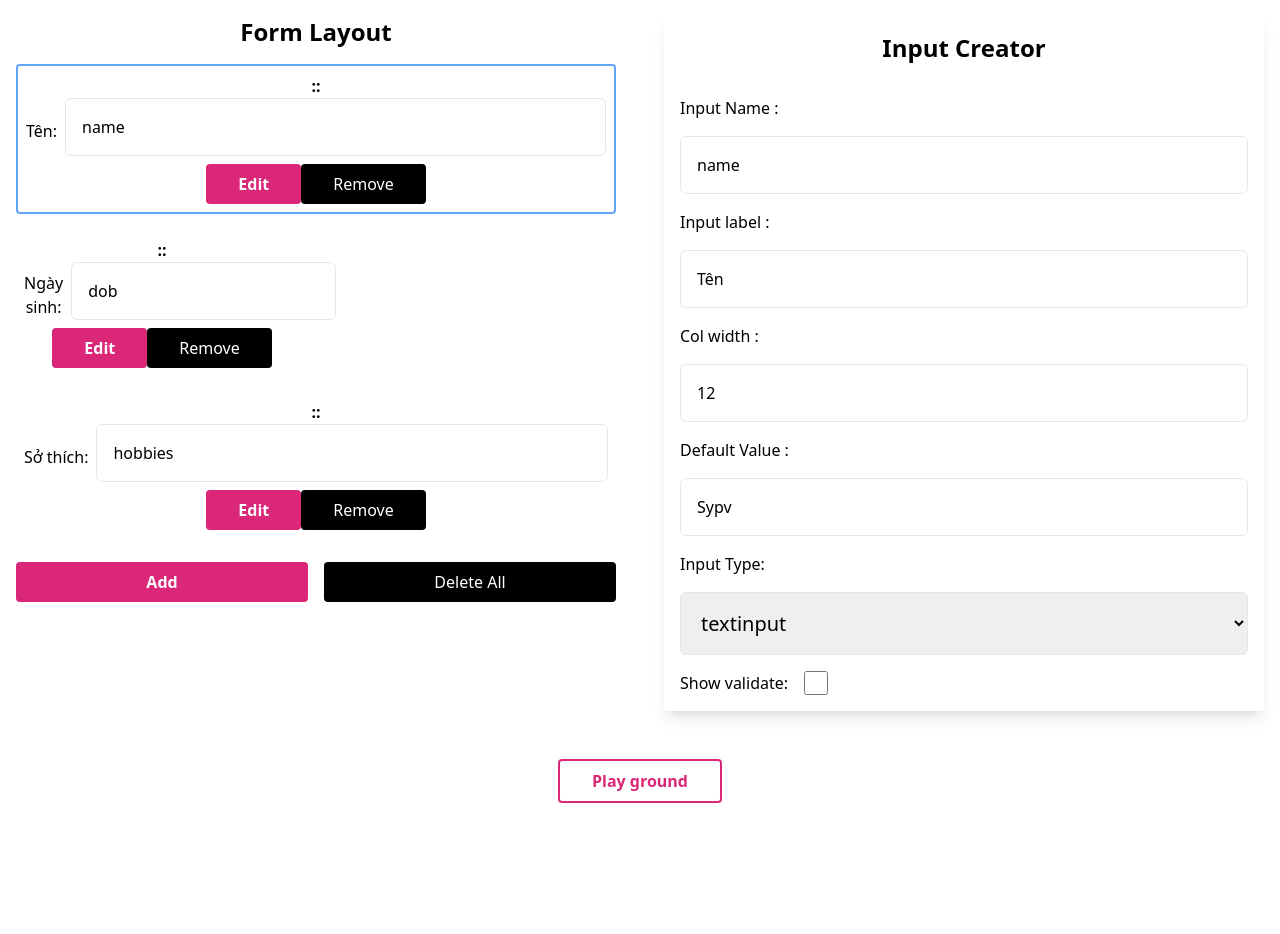
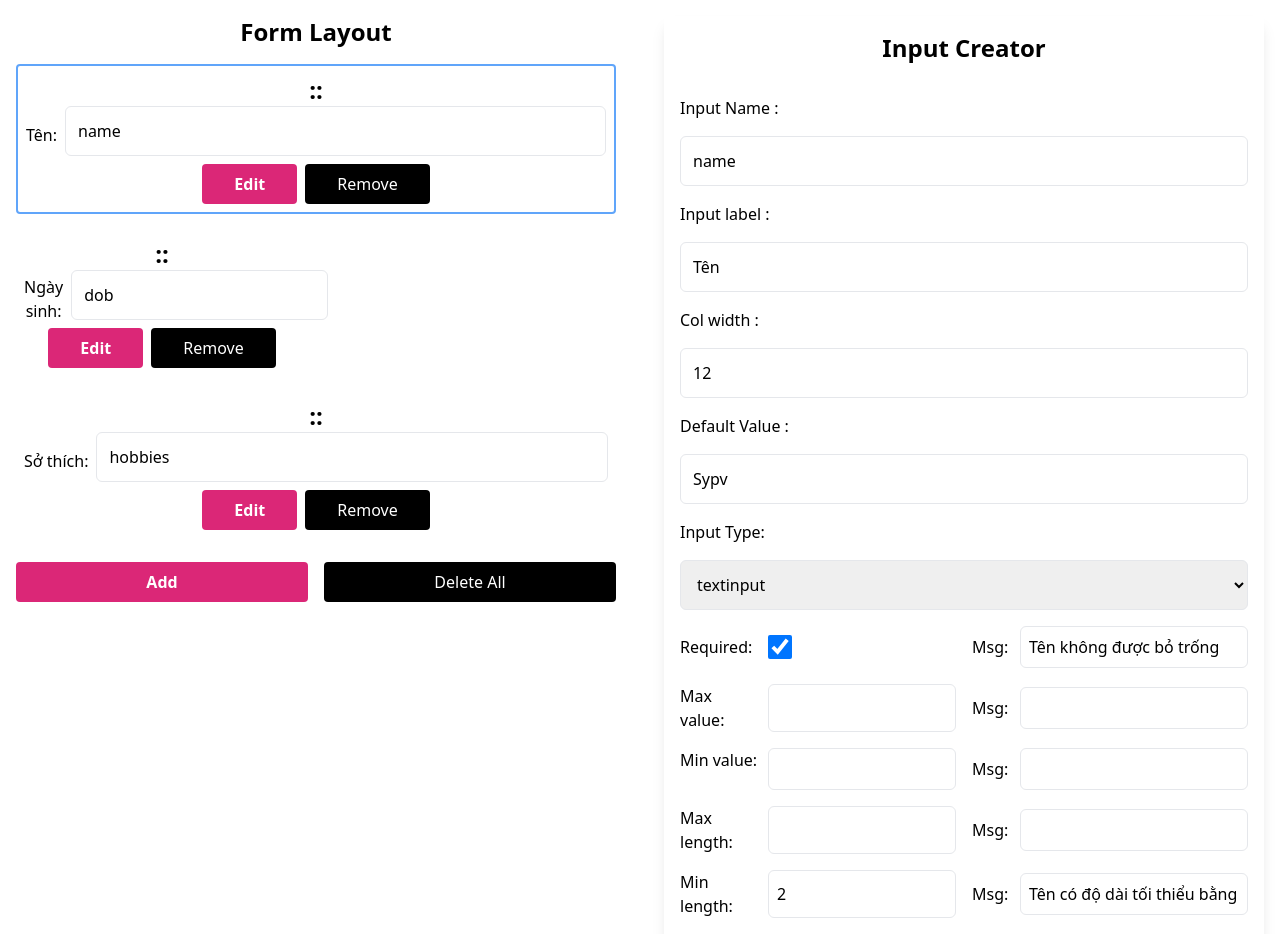
Before and after one commit to phungvansyhb/form_builder, a Next.js app: page /FormBuilder in a window 1280 px wide. Shown: the top 934 px of the page. Before the commit the page ends 803 px from the top, so only its background shows below. Built offline with nearby package versions, Linux system fonts and the light colour scheme.

Commit message:
create screem Playground

```diff
--- a/components/InputCreator.tsx
+++ b/components/InputCreator.tsx
@@ -1,7 +1,7 @@
-import React, { useContext, useState } from "react";
-import { InputType } from "zlib";
-import { FormBuilderContext } from "../pages/FormBuilder";
-import { InputConfig, TYPEINPUT } from "../typedef/formBuilderType";
+import React, {useContext, useState} from "react";
+import {InputType} from "zlib";
+import {FormBuilderContext} from "../pages/FormBuilder";
+import {InputConfig, TYPEINPUT} from "../typedef/formBuilderType";
 import HeaderTitle from "./HeaderTitle";
 
 type Props = {};
@@ -10,10 +10,15 @@ function RenderValidate({
                             title,
                             name,
                             isRequiredCheck,
+                            defaultValue,
+                            msg
+
                         }: {
     title: string;
     name: string;
     isRequiredCheck: boolean;
+    defaultValue: any | undefined
+    msg: string | undefined
 }) {
     return (
         <div className="flex-horizontal">
@@ -22,16 +27,16 @@ function RenderValidate({
                     {title}:
                 </label>
                 {isRequiredCheck ? (
-                    <input type="checkbox" name={name} className="w-6 h-6" />
+                    <input type="checkbox" name={name} className="w-6 h-6" checked={!!defaultValue}/>
                 ) : (
-                    <input type="input" className="small-input" name={name} />
+                    <input type="input" className="small-input flex-grow" name={name} defaultValue={defaultValue}/>
                 )}
             </div>
             <div className="w-1/2 flex gap-2 items-center">
-                <label htmlFor={`${"msg" + name}`} className="w-20">
+                <label htmlFor={`${"msg" + name}`} className="w-10">
                     Msg:
                 </label>
-                <input type="input" name={`${"msg" + name}`} className="small-input flex-grow" />
+                <input type="input" name={`${"msg" + name}`} className="small-input flex-grow" defaultValue={msg}/>
             </div>
         </div>
     );
@@ -42,69 +47,24 @@ export default function InputCreator({}: Props) {
     const choosingInput = configContext?.inputConfigs.find(
         (item) => item.id === configContext.choosingConfigId
     );
-    const [isShowValidate, setShowValidate] = useState<boolean>(false);
 
-    function setInputNameProperty(value: string) {
+    function setInputConfig(config:InputConfig){
         if (configContext && choosingInput) {
             const temp = configContext.inputConfigs.map((item) => {
-                if (item.id === choosingInput.id) {
-                    item.name = value;
+                if (item.id === config.id) {
+                    return config
                 }
                 return item;
             });
             configContext.setInputConfig(temp);
         }
     }
-    function setInputLabelProperty(value: string) {
-        if (configContext && choosingInput) {
-            const temp = configContext.inputConfigs.map((item) => {
-                if (item.id === choosingInput.id) {
-                    item.label = value;
-                }
-                return item;
-            });
-            configContext.setInputConfig(temp);
-        }
-    }
-    function setInputColWidthProperty(value: number) {
-        if (configContext && choosingInput) {
-            const temp = configContext.inputConfigs.map((item) => {
-                if (item.id === choosingInput.id) {
-                    item.layout = value;
-                }
-                return item;
-            });
-            configContext.setInputConfig(temp);
-        }
-    }
-    function setInputDefaultValueProperty(value: string | number) {
-        if (configContext && choosingInput) {
-            const temp = configContext.inputConfigs.map((item) => {
-                if (item.id === choosingInput.id) {
-                    item.defaultValue = value;
-                }
-                return item;
-            });
-            configContext.setInputConfig(temp);
-        }
-    }
-    function setInputTypeProperty(value: TYPEINPUT) {
-        if (configContext && choosingInput) {
-            const temp = configContext.inputConfigs.map((item) => {
-                if (item.id === choosingInput.id) {
-                    item.type = value;
-                }
-                return item;
-            });
-            configContext.setInputConfig(temp);
-        }
-    }
-
+    const [inputType , setInputType] = useState(TYPEINPUT.TEXTINPUT)
     if (!configContext || !choosingInput)
         return (
             <div className="shadow-lg p-4 flex gap-4 flex-col ">
                 <div className="w-full text-center">
-                    <HeaderTitle title="Input Creator" />
+                    <HeaderTitle title="Input Creator"/>
                 </div>
                 <code className="w-full text-center">Hãy tạo một input!</code>
             </div>
@@ -112,7 +72,7 @@ export default function InputCreator({}: Props) {
     return (
         <div className="shadow-lg p-4 flex gap-4 flex-col ">
             <div className="w-full text-center">
-                <HeaderTitle title="Input Creator" />
+                <HeaderTitle title="Input Creator"/>
             </div>
             {/* Name input  */}
             <label htmlFor="name">Input Name :</label>
@@ -121,7 +81,10 @@ export default function InputCreator({}: Props) {
                 required
                 className="input"
                 value={choosingInput.name}
-                onChange={(e) => setInputNameProperty(e.target.value)}
+                onChange={(e) => {
+                    const temp = { ... choosingInput ,name : e.target.value }
+                    setInputConfig(temp)
+                }}
             ></input>
             {/* Label input  */}
             <label htmlFor="name">Input label :</label>
@@ -129,7 +92,10 @@ export default function InputCreator({}: Props) {
                 name="label"
                 className="input"
                 value={choosingInput.label}
-                onChange={(e) => setInputLabelProperty(e.target.value)}
+                onChange={(e) => {
+                    const temp = { ... choosingInput ,label : e.target.value }
+                    setInputConfig(temp)
+                }}
             ></input>
             {/* Col width */}
             <label htmlFor="name">Col width :</label>
@@ -144,25 +110,33 @@ export default function InputCreator({}: Props) {
                     const value = parseInt(e.target.value);
                     if (value > 12) e.preventDefault();
                     else {
-                        setInputColWidthProperty(value);
+                        const temp = { ... choosingInput ,layout : value }
+                        setInputConfig(temp)
                     }
                 }}
             />
             {/* Default value */}
             <label htmlFor="name">Default Value :</label>
             <input
-                name="name"
+                name="defaultValue"
                 className="input"
                 value={choosingInput.defaultValue}
-                onChange={(e) => setInputDefaultValueProperty(e.target.value)}
+                onChange={(e) => {
+                    const temp = { ... choosingInput ,defaultValue : e.target.value }
+                    setInputConfig(temp)
+                }}
             />
             {/* Type input */}
             <label htmlFor="type">Input Type:</label>
             <select
                 name="type"
-                className="input text-xl"
+                className="input "
                 value={choosingInput.type}
-                onChange={(e) => setInputTypeProperty(e.target.value as keyof InputType)}
+                onChange={(e) => {
+                    setInputType(+e.target.value as keyof InputType)
+                    const temp = { ... choosingInput ,type : +e.target.value as keyof InputType }
+                    setInputConfig(temp)
+                }}
             >
                 {(Object.keys(TYPEINPUT) as Array<keyof typeof TYPEINPUT>).map((key, index) => {
                     if (isNaN(parseInt(key)))
@@ -175,32 +149,51 @@ export default function InputCreator({}: Props) {
                 })}
             </select>
             {/* validate */}
-            <div className="flex gap-4 items-center ">
-                <label htmlFor="showValidate">Show validate:</label>
-                <input
-                    type="checkbox"
-                    name="showValidate"
-                    id="3"
-                    className="w-6 h-6"
-                    onChange={(e) => setShowValidate(e.target.checked)}
-                />
-            </div>
-            {isShowValidate && (
             <div className="flex-vertical">
-                    {RenderValidate({ isRequiredCheck: true, name: "required", title: "Required" })}
+                {RenderValidate({
+                    isRequiredCheck: true,
+                    name: "required",
+                    title: "Required",
+                    defaultValue: choosingInput?.validation?.required?.value,
+                    msg: choosingInput?.validation?.required?.msg
+                })}
+                {RenderValidate({
+                    isRequiredCheck: false,
+                    name: "max",
+                    title: "Max value",
+                    defaultValue: choosingInput?.validation?.max?.value,
+                    msg: choosingInput?.validation?.max?.msg
+                })}
+                {RenderValidate({
+                    isRequiredCheck: false,
+                    name: "min",
+                    title: "Min value",
+                    defaultValue: choosingInput?.validation?.min?.value,
+                    msg: choosingInput?.validation?.min?.msg
+                })}
                 {RenderValidate({
                     isRequiredCheck: false,
                     name: "maxLength",
                     title: "Max length",
+                    defaultValue: choosingInput?.validation?.maxLength?.value,
+                    msg: choosingInput?.validation?.maxLength?.msg
                 })}
                 {RenderValidate({
                     isRequiredCheck: false,
                     name: "minLength",
                     title: "Min length",
+                    defaultValue: choosingInput?.validation?.minLength?.value,
+                    msg: choosingInput?.validation?.minLength?.msg
                 })}
-                    {RenderValidate({ isRequiredCheck: false, name: "pattern", title: "Format" })}
+                {RenderValidate({
+                    isRequiredCheck: false,
+                    name: "pattern",
+                    title: "Format",
+                    defaultValue: choosingInput?.validation?.pattern?.value,
+                    msg: choosingInput?.validation?.pattern?.msg
+                })}
             </div>
-            )}
+
         </div>
     );
 }
--- a/components/ListInput.tsx
+++ b/components/ListInput.tsx
@@ -4,17 +4,12 @@ import { FormBuilderContext } from "../pages/FormBuilder";
 import { InputConfig } from "../typedef/formBuilderType";
 import HeaderTitle from "./HeaderTitle";
 import {css , cx} from '@emotion/css'
+import {Input} from "postcss";
 
 type Props = {};
-const DragHandle = SortableHandle(() => <b>::</b>);
+const DragHandle = SortableHandle(() => <b className='text-2xl'>::</b>);
 
-const SortableItem = SortableElement<{
-    item: InputConfig;
-}>(({ item }: { item: InputConfig }) => {
-    const configContext = useContext(FormBuilderContext);
-    if (!configContext) return <></>;
-
-    const colWidth =()=>{
+export const colWidth =(item:InputConfig)=>{
     if(item.layout ===1) return 'col-span-1'
     if(item.layout ===2) return 'col-span-2'
     if(item.layout ===3) return 'col-span-3'
@@ -28,9 +23,18 @@ const SortableItem = SortableElement<{
     if(item.layout ===12) return 'col-span-12'
     if(item.layout ===11) return 'col-span-11'
 }
+
+
+const SortableItem = SortableElement<{
+    item: InputConfig;
+}>(({ item }: { item: InputConfig }) => {
+    const configContext = useContext(FormBuilderContext);
+    if (!configContext) return <></>;
+
+
     return (
         // <div className={cx(`col-span-${item.layout}`)}>
-        <div className={colWidth()}>
+        <div className={colWidth(item)}>
             <div
                 className={` gap-2 cursor-move  p-2 ${
                     configContext.choosingConfigId === item.id &&
@@ -51,7 +55,7 @@ const SortableItem = SortableElement<{
                 </div>
 
                 <button
-                    className="btn-primary "
+                    className="btn-primary mr-2"
                     onClick={() => configContext.chooseConfigById(item.id)}
                 >
                     Edit
--- /dev/null
+++ b/components/Playground.js
@@ -0,0 +1,76 @@
+import React, {useContext} from "react";
+import {FormBuilderContext} from "../pages/FormBuilder";
+import {useForm} from "react-hook-form";
+import {colWidth} from "./ListInput";
+
+
+export default function Playground({triggerPlayground, ...props}) {
+    const inputContext = useContext(FormBuilderContext)
+    console.log(inputContext.inputConfigs)
+    const {register, handleSubmit, watch, formState} = useForm();
+
+    function renderInput(config, index) {
+        return (
+            <div className={`${colWidth(config)} flex flex-col gap-2 `} key={index}>
+                <label htmlFor={config.name} className='w-20'>{config.label} :</label>
+                <input {...register(config.name, {required: true})} disabled={config.disable}
+                       defaultValue={config.defaultValue} className='input flex-grow'/>
+                {formState.errors[config.name]?.type === 'required' && `${config.name} is required`}
+            </div>
+
+        )
+    }
+    const onSubmit = data => console.log(data);
+    return (
+        <div>
+            <div className="fixed inset-0 bg-gray-500 bg-opacity-75 transition-opacity"/>
+            <div className="fixed inset-0 z-10 overflow-y-auto">
+                <div className="flex min-h-full items-end justify-center p-4 text-center sm:items-center sm:p-0">
+                    <div
+                        className="relative transform overflow-hidden rounded-lg bg-white text-left shadow-xl transition-all sm:my-8 sm:w-full sm:max-w-4xl">
+                        <div className="bg-white px-4 pt-5 pb-4 sm:p-6 sm:pb-4">
+                            <div>
+                                <div className="mt-3 text-center sm:mt-0 sm:ml-4 sm:text-left">
+                                    <h3
+                                        className="text-lg font-medium leading-6 text-gray-900"
+                                        id="modal-title"
+                                    >
+                                        Form Generate
+                                    </h3>
+                                    {/** form body */}
+                                    <div className='flex gap-4'>
+                                        <form onSubmit={handleSubmit(onSubmit)}>
+                                            <div className="mt-2 grid grid-cols-12 gap-4">
+                                                {
+                                                    inputContext.inputConfigs.map((config, index) => renderInput(config, index))
+                                                }
+                                            </div>
+                                        </form>
+                                        <div className='w-1/2'>
+                                            <div className='mb-4'>Form value</div>
+                                            <code >
+                                                {JSON.stringify(watch())}
+                                            </code>
+                                        </div>
+                                    </div>
+
+
+
+                                </div>
+                            </div>
+                        </div>
+                        <div className="bg-gray-50 px-4 py-3 sm:flex sm:flex-row-reverse sm:px-6">
+                            <button
+                                type="button"
+                                className="mt-3 inline-flex w-full justify-center rounded-md border border-gray-300 bg-white px-4 py-2 text-base font-medium text-gray-700 shadow-sm hover:bg-gray-50 focus:outline-none focus:ring-2 focus:ring-indigo-500 focus:ring-offset-2 sm:mt-0 sm:ml-3 sm:w-auto sm:text-sm"
+                                onClick={() => triggerPlayground(false)}
+                            >
+                                Close
+                            </button>
+                        </div>
+                    </div>
+                </div>
+            </div>
+        </div>
+    );
+}
--- a/pages/FormBuilder.tsx
+++ b/pages/FormBuilder.tsx
@@ -1,7 +1,8 @@
-import React, { createContext, useState } from "react";
+import React, {createContext, useState} from "react";
 import InputCreator from "../components/InputCreator";
-import { ListInput } from "../components/ListInput";
-import { InputConfig, TYPEINPUT } from "../typedef/formBuilderType";
+import {ListInput} from "../components/ListInput";
+import Playground from "../components/Playground";
+import {InputConfig, TYPEINPUT} from "../typedef/formBuilderType";
 
 type Props = {};
 
@@ -21,36 +22,74 @@ export const FormBuilderContext = createContext<FormBuilderContext | null>(null)
 
 export default function FormBuilder({}: Props) {
     const [inputConfigs, setInputConfig] = useState<InputConfig[] | []>([
-        { id: 1, name: "name", hidden: false, disable: false ,  type : TYPEINPUT.TEXTINPUT, defaultValue:'Sypv' , label : 'Tên' , layout : 12 },
-        { id: 2, name: "dob", hidden: false, disable: false ,  type : TYPEINPUT.DATE, defaultValue:'1999-06-26', label: "Ngày sinh" , layout : 6 } ,
-        { id: 3, name: "hobbies", hidden: false, disable: false  ,  type : TYPEINPUT.SELECT, defaultValue:'bong da' , label : "Sở thích" , layout : 12},
+        {
+            id: 1,
+            name: "name",
+            hidden: false,
+            disable: false,
+            type: TYPEINPUT.TEXTINPUT,
+            defaultValue: 'Sypv',
+            label: 'Tên',
+            layout: 12,
+            validation: {
+                required: {value: true, msg: "Tên không được bỏ trống"},
+                minLength : {value : 2 , msg : "Tên có độ dài tối thiểu bằng 2"}
+            }
+        },
+        {
+            id: 2,
+            name: "dob",
+            hidden: false,
+            disable: false,
+            type: TYPEINPUT.DATE,
+            defaultValue: '1999-06-26',
+            label: "Ngày sinh",
+            layout: 6,
+            validation : {
+                required: {value: true, msg: "Ngày sinh không được bỏ trống"},
+            }
+        },
+        {
+            id: 3,
+            name: "hobbies",
+            hidden: false,
+            disable: false,
+            type: TYPEINPUT.SELECT,
+            defaultValue: 'bong da',
+            label: "Sở thích",
+            layout: 12,
+
+        },
     ]);
     const [showPlayground, triggerPlayground] = useState<boolean>(false);
+
     function clearConfigById(id: number) {
         setInputConfig(inputConfigs.filter((item) => item.id !== id));
     }
+
     function clearAllConfig() {
         setInputConfig([]);
     }
+
     const [choosingConfigId, chooseConfigById] = useState<number>(inputConfigs.length ? inputConfigs[0].id : -1);
 
     function addInputConfig() {
 
 
-        const nextInterval = ()=>{
-            if(inputConfigs.length === 0) return 1
+        const nextInterval = () => {
+            if (inputConfigs.length === 0) return 1
             return Math.max(...inputConfigs.map((item) => item.id)) + 1
         }
-        console.log(Math.max(...inputConfigs.map((item) => item.id)),nextInterval );
+        console.log(Math.max(...inputConfigs.map((item) => item.id)), nextInterval);
         const newInput: InputConfig = {
             name: "",
             disable: false,
             hidden: false,
-            type : TYPEINPUT.TEXTINPUT,
+            type: TYPEINPUT.TEXTINPUT,
             id: nextInterval(),
-            defaultValue : '',
-            label : 'label',
-            layout : 12
+            defaultValue: '',
+            label: 'label',
+            layout: 12
         };
         const newArr = [...inputConfigs];
         newArr.push(newInput);
@@ -75,17 +114,20 @@ export default function FormBuilder({}: Props) {
         <FormBuilderContext.Provider value={initContextValue}>
             <section className="flex gap-12 p-4">
                 <div className="w-full sm:w-1/2">
-                    <ListInput />
+                    <ListInput/>
                 </div>
                 <div className="w-full sm:w-1/2 ">
-                    <InputCreator />
+                    <InputCreator/>
                 </div>
             </section>
-            <div className="w-full text-center pt-8">
-                <button className=" py-2 px-8 font-bold text-pink-600 rounded border-2 border-pink-600 hover:-translate-y-2 hover:scale-110 transition-all ">
+            <div className="w-full text-center pt-4 mb-4">
+                <button
+                    className=" py-2 px-8 font-bold text-pink-600 rounded border-2 border-pink-600 hover:-translate-y-2 hover:scale-110 transition-all"
+                    onClick={() => triggerPlayground(true)}>
                     Play ground
                 </button>
             </div>
+            {showPlayground && <Playground triggerPlayground={triggerPlayground}/>}
         </FormBuilderContext.Provider>
     );
 }
--- a/styles/globals.css
+++ b/styles/globals.css
@@ -9,7 +9,7 @@
   @apply py-2 px-8 rounded bg-black text-white
 }
 .input{
-  @apply flex-grow p-4 rounded-md border border-gray-200
+  @apply flex-grow p-3 rounded-md border border-gray-200
 }
 .small-input{
   @apply w-1/3 p-2 rounded-md border border-gray-200
```
Also changed, not shown: typedef/formBuilderType.tsx (+30 -10 lines). Lines whose indentation alone changed are shown as unchanged.
